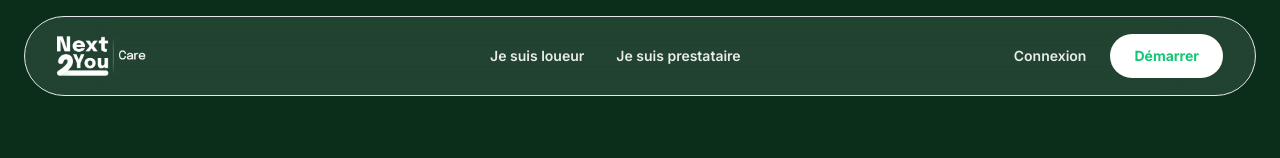
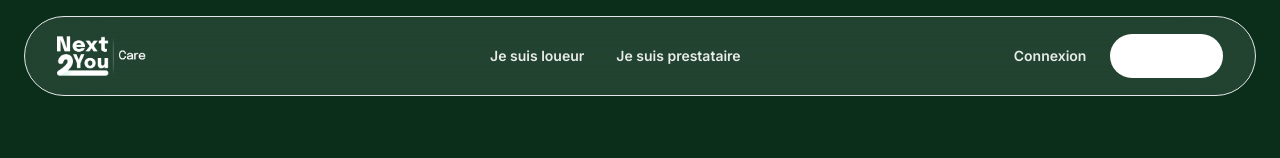
Before and after one commit to CharlyBraunn/next2you-care, a Next.js app: page / in a window 1280 px wide. Shown: the top 158 px of the page. Built offline with nearby package versions, Linux system fonts and the light colour scheme.

Commit message:
fix: Robust hero detection on navigation and standardized background colors

```diff
--- a/src/components/marketing/Navbar.tsx
+++ b/src/components/marketing/Navbar.tsx
@@ -17,16 +17,41 @@ export const Navbar = () => {
 
   useEffect(() => {
     let lastScrollY = window.scrollY
+    let observer: IntersectionObserver | null = null
 
-    // Initial check for hero presence and scroll position
+    // Reset visibility on navigation
+    setIsVisible(true)
+
+    const setupObserver = () => {
       const heroSection = document.getElementById('hero')
+
+      // Update initial state based on current hero presence and scroll
       if (heroSection) {
         const rect = heroSection.getBoundingClientRect()
-      // If hero is in viewport and we haven't scrolled past it
-      setIsOverHero(rect.bottom > 80)
+        // If hero is in viewport and we haven't scrolled past it (80px header margin)
+        setIsOverHero(rect.top < 80 && rect.bottom > 80)
       } else {
         setIsOverHero(false)
       }
+
+      // Observer to detect if we are over the Hero section
+      observer = new IntersectionObserver(
+        ([entry]) => {
+          setIsOverHero(entry.isIntersecting)
+        },
+        {
+          threshold: 0,
+          rootMargin: "-80px 0px 0px 0px" // Account for header height
+        }
+      )
+
+      if (heroSection) {
+        observer.observe(heroSection)
+      }
+    }
+
+    // Small delay to ensure the new page's DOM (#hero) is rendered
+    const timeoutId = setTimeout(setupObserver, 50)
 
     const handleScroll = () => {
       const currentScrollY = window.scrollY
@@ -39,25 +64,11 @@ export const Navbar = () => {
       lastScrollY = currentScrollY
     }
 
-    // Observer to detect if we are over the Hero section
-    const observer = new IntersectionObserver(
-      ([entry]) => {
-        setIsOverHero(entry.isIntersecting)
-      },
-      {
-        threshold: 0,
-        rootMargin: "-80px 0px 0px 0px" // Account for header height
-      }
-    )
-
-    if (heroSection) {
-      observer.observe(heroSection)
-    }
-
     window.addEventListener("scroll", handleScroll)
     return () => {
+      clearTimeout(timeoutId)
       window.removeEventListener("scroll", handleScroll)
-      if (heroSection) observer.unobserve(heroSection)
+      if (observer) observer.disconnect()
     }
   }, [pathname])
 
@@ -97,12 +108,15 @@ export const Navbar = () => {
             )}>
               Connexion
             </Link>
-            <Button className={cn(
-              "hidden md:inline-flex rounded-full px-6 font-bold transition-all hover:scale-105 active:scale-95",
+            <Button
+              className={cn(
+                "hidden md:inline-flex rounded-full px-6 font-bold transition-all hover:scale-105 active:scale-95 border-none",
                 isOverHero && !isMobileMenuOpen
-                ? "bg-white text-primary hover:bg-white/90 border-transparent shadow-none"
-                : "bg-[#14C774] text-white hover:bg-[#26D885] border-transparent shadow-md"
-            )} asChild>
+                  ? "bg-white text-primary hover:bg-white/90 shadow-none text-brand-green"
+                  : "bg-[#14C774] text-white hover:bg-[#26D885] shadow-md"
+              )}
+              asChild
+            >
               <Link href="/signup">Démarrer</Link>
             </Button>
             <Button
```
Lines whose indentation alone changed are shown as unchanged.
